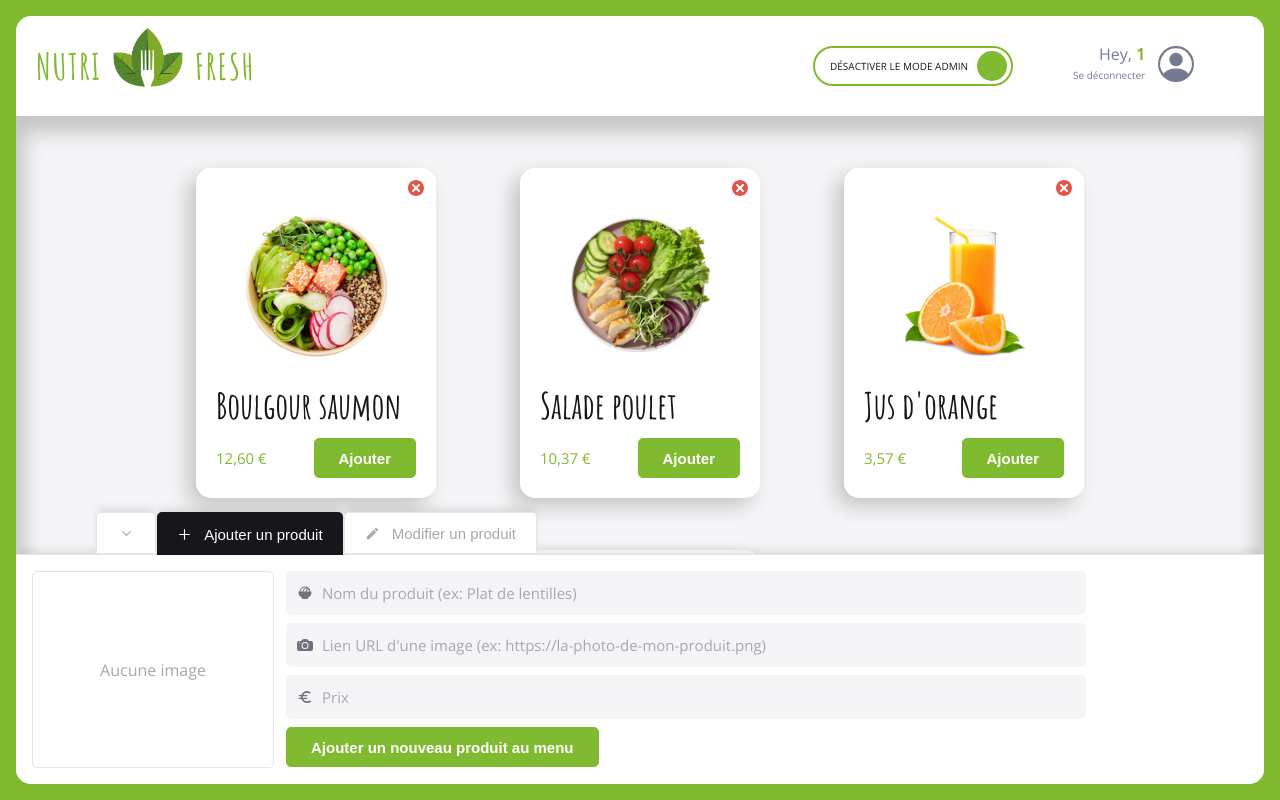
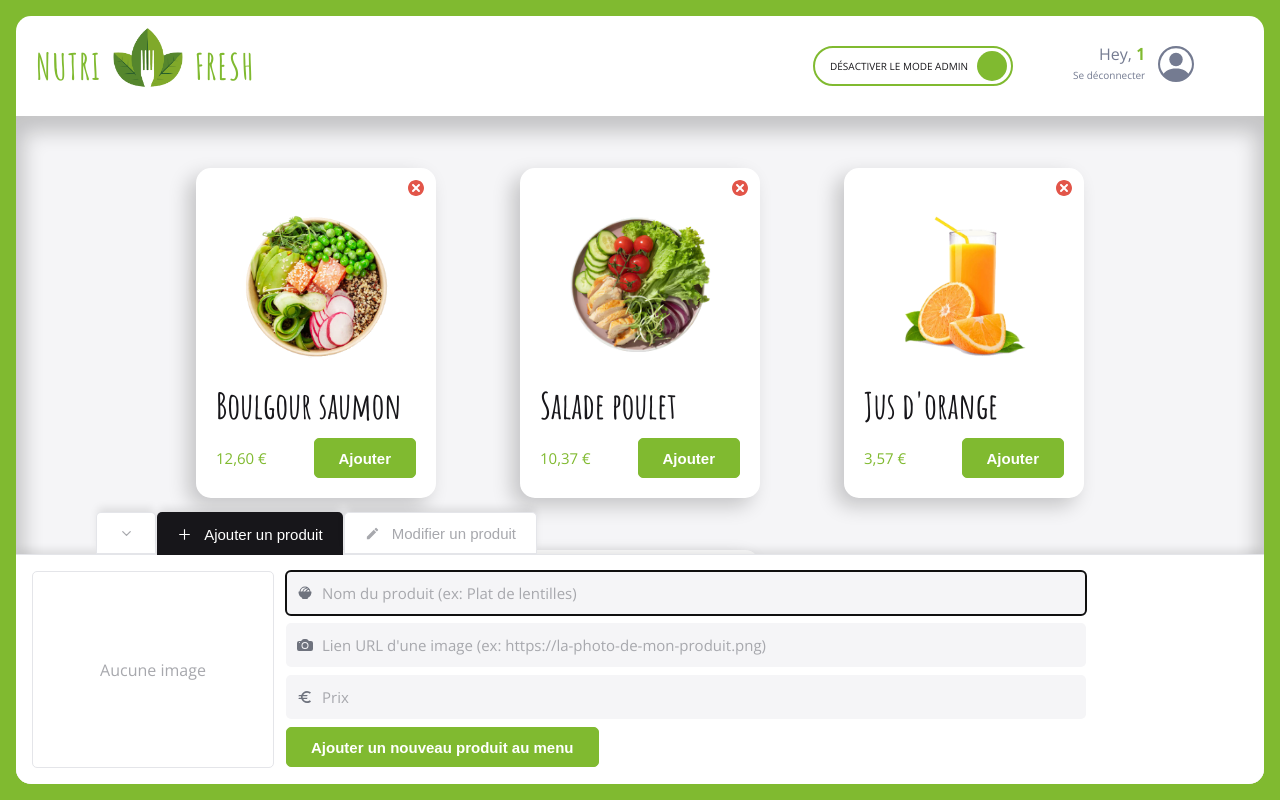
Before and after one commit to simonc56/nutri-fresh, a React (Vite) app: page /order/1 in a window 1280 px wide. Built offline with nearby package versions, Linux system fonts and the light colour scheme.

Commit message:
✨ F09: ORDER > Admin > Focus on input field

```diff
--- a/src/components/pages/order/Admin/AdminPanel/ProductForm.tsx
+++ b/src/components/pages/order/Admin/AdminPanel/ProductForm.tsx
@@ -1,4 +1,4 @@
-import { FormEvent, useState } from "react";
+import { FormEvent, useEffect, useState } from "react";
 import { BsFillCameraFill } from "react-icons/bs";
 import { FiCheck } from "react-icons/fi";
 import { MdOutlineEuro } from "react-icons/md";
@@ -14,8 +14,14 @@ type ProductFormProps = {
 };
 
 export default function ProductForm({ type }: ProductFormProps) {
-  const { addItemToMenu, selectedItem, updateItem, unSelectItem } = useOrderContext();
+  const { addItemToMenu, selectedItem, updateItem, unSelectItem, refInputName } = useOrderContext();
   const [successAddMessage, setSuccessAddMessage] = useState(false);
+
+  useEffect(() => {
+    if (refInputName.current) {
+      refInputName.current.focus();
+    }
+  }, [refInputName]);
 
   const onSubmit = (event: FormEvent<HTMLFormElement>) => {
     event?.preventDefault();
@@ -57,6 +63,7 @@ export default function ProductForm({ type }: ProductFormProps) {
             className="slim"
             onChange={(e) => onChange("title", e.target.value)}
             aria-label="Nom du produit"
+            ref={refInputName}
           />
           <TextInput
             placeholder="Lien URL d'une image (ex: https://la-photo-de-mon-produit.png)"
--- a/src/components/reusable-ui/TextInput/TextInput.tsx
+++ b/src/components/reusable-ui/TextInput/TextInput.tsx
@@ -1,4 +1,4 @@
-import { ChangeEvent } from "react";
+import { ChangeEvent, forwardRef } from "react";
 
 import "./TextInput.scss";
 
@@ -9,13 +9,11 @@ type InputProps = {
   className?: string;
 };
 
-export default function TextInput({
-  value,
-  setValue,
-  Icon,
-  className,
-  ...extraProps
-}: InputProps & React.InputHTMLAttributes<HTMLInputElement>) {
+const TextInput = forwardRef(
+  (
+    { value, setValue, Icon, className, ...extraProps }: InputProps & React.InputHTMLAttributes<HTMLInputElement>,
+    ref: React.Ref<HTMLInputElement>
+  ) => {
     const handleChange = (event: ChangeEvent<HTMLInputElement>) => {
       setValue(event.target.value);
     };
@@ -23,7 +21,10 @@ export default function TextInput({
     return (
       <div className={`input ${className && className}`}>
         <i className="icon">{Icon}</i>
-      <input value={value} onChange={handleChange} {...extraProps} />
+        <input ref={ref} value={value} onChange={handleChange} {...extraProps} />
       </div>
     );
   }
+);
+
+export default TextInput;
--- a/src/context/OrderContext.tsx
+++ b/src/context/OrderContext.tsx
@@ -1,4 +1,4 @@
-import { createContext, Dispatch, SetStateAction, useState } from "react";
+import { createContext, Dispatch, SetStateAction, useRef, useState } from "react";
 import { TabProps } from "../components/pages/order/Admin/AdminTabs/AdminTabs";
 import { tabsConfig } from "../components/pages/order/Admin/tabsConfig";
 import { fakeMenu, MenuItem } from "../fakeData/fakeMenu";
@@ -17,10 +17,10 @@ type OrderContextType = {
   removeItemFromMenu: (id: number) => void;
   resetMenu: () => void;
   selectedItem: MenuItem;
-  setSelectedItem: Dispatch<SetStateAction<MenuItem>>;
   setSelectedItemById: (id: number) => void;
   unSelectItem: () => void;
   updateItem: (item: MenuItem) => void;
+  refInputName: React.RefObject<HTMLInputElement>;
 };
 
 export const OrderContext = createContext<OrderContextType | undefined>(undefined);
@@ -42,6 +42,8 @@ export default function OrderContextProvider({ children }: { children: React.Rea
   const selectedTab = () => tabs.find((tab) => tab.active);
   const [menu, setMenu] = useState<MenuItem[]>(fakeMenu.MEDIUM);
   const [selectedItem, setSelectedItem] = useState<MenuItem>(emptyItem);
+
+  const refInputName = useRef<null | HTMLInputElement>(null);
 
   const addItemToMenu = (item: Partial<MenuItem>) => {
     const maxId = Math.max(...menu.map((item) => item.id));
@@ -75,6 +77,7 @@ export default function OrderContextProvider({ children }: { children: React.Rea
 
   const setSelectedItemById = (id: number) => {
     setSelectedItem(menu.find((item) => item.id === id) || emptyItem);
+    refInputName.current?.focus();
   };
 
   const unSelectItem = () => {
@@ -102,10 +105,10 @@ export default function OrderContextProvider({ children }: { children: React.Rea
     removeItemFromMenu,
     resetMenu,
     selectedItem,
-    setSelectedItem,
     setSelectedItemById,
     unSelectItem,
     updateItem,
+    refInputName,
   };
 
   return <OrderContext.Provider value={valueOrderContext}>{children}</OrderContext.Provider>;
```
Lines whose indentation alone changed are shown as unchanged.
